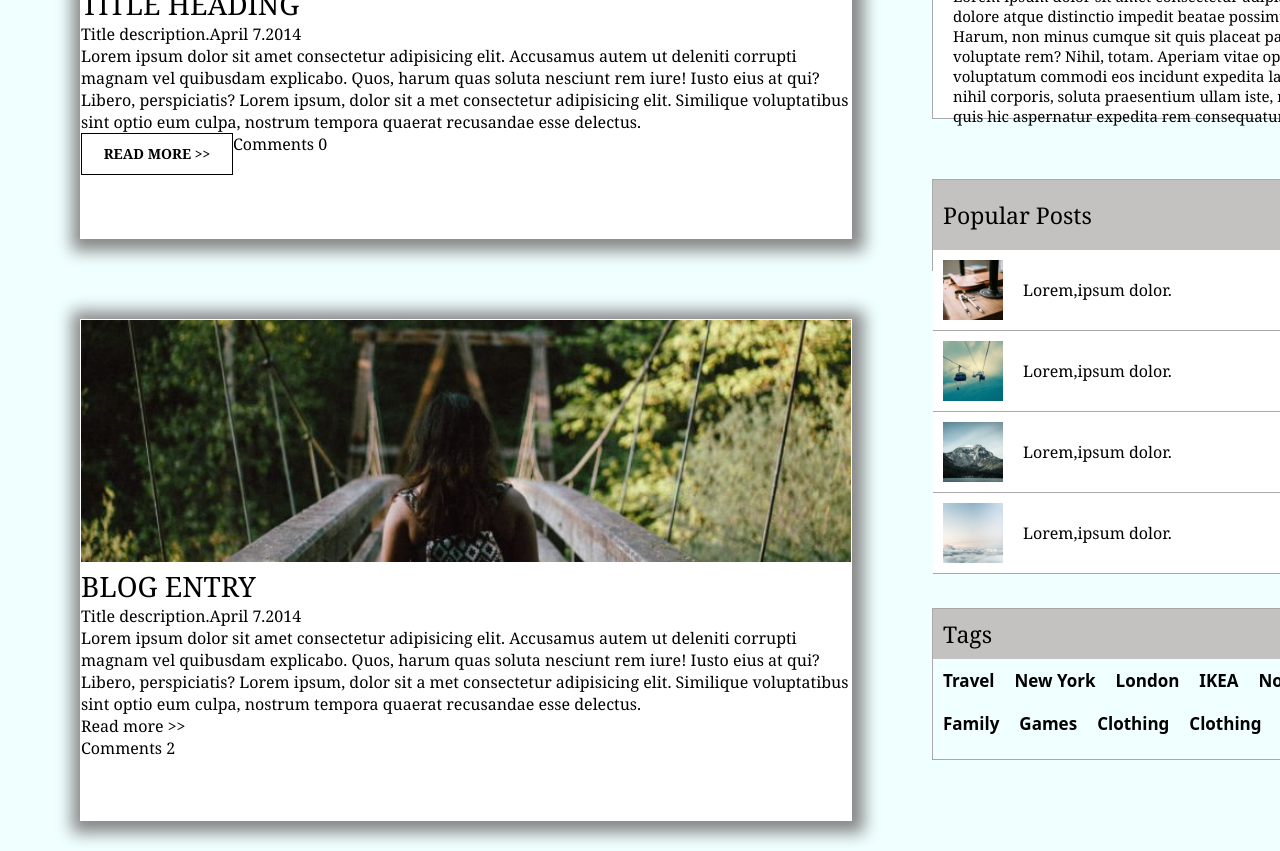
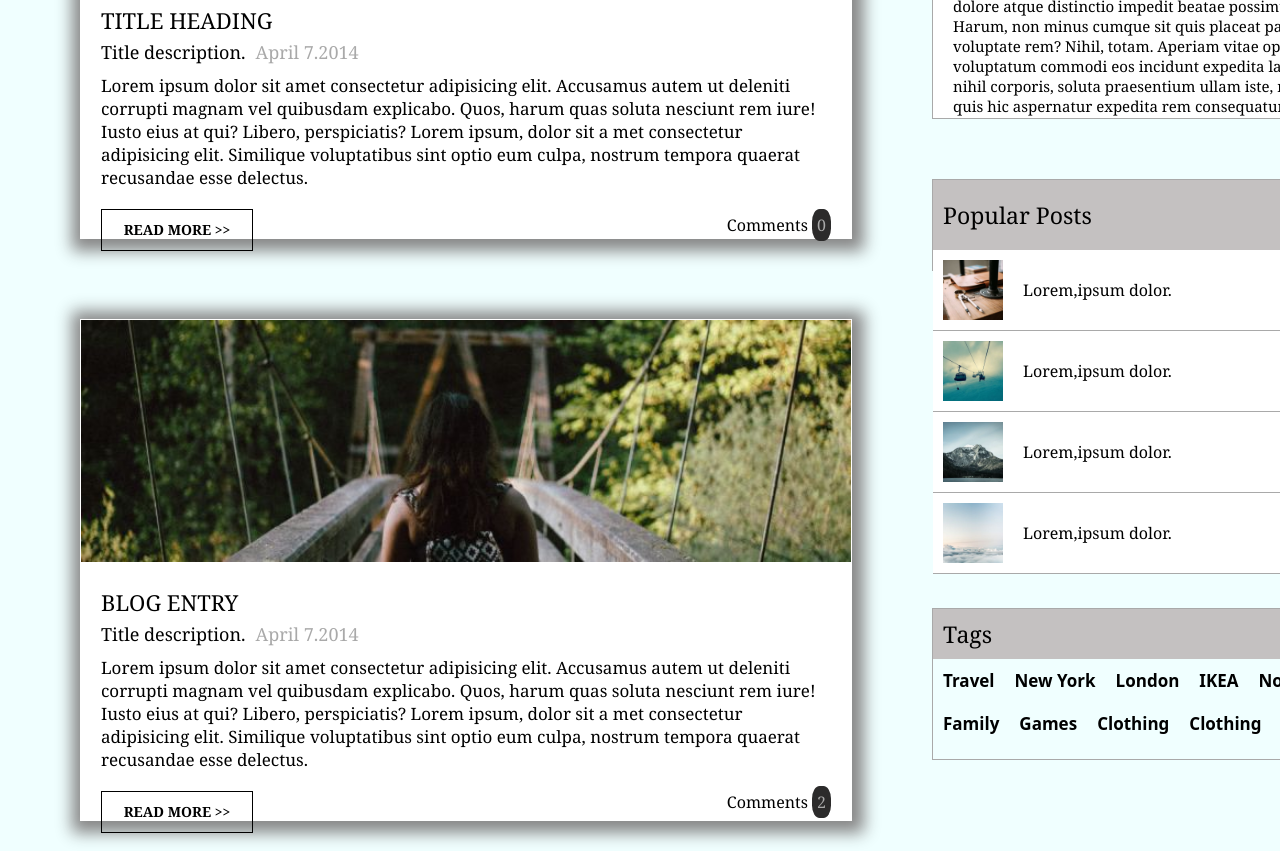
Before and after one commit to SuleymanovaBrilyant/flexbox, a plain HTML site: page style/index.html in a window 1280 px wide. Shown: the part 540-1391 px from the top of the page. Drawn offline with Linux system fonts and the light colour scheme.

Commit message:
elave deyisiklik

```diff
--- a/style/index.html
+++ b/style/index.html
@@ -17,37 +17,37 @@
                 <div>
                     <div class="top-left">
                         <div><img src="./img/woods.jpg" alt=""></div>
-                        <h2>Title heading</h2>
-                        <p>Title description.<span>April 7.2014</span></p>
-                        <p>Lorem ipsum dolor sit amet consectetur adipisicing elit. Accusamus autem ut deleniti corrupti
+                        <h2 style="padding: 20px 20px 0 20px;font-size: 22px;">Title heading</h2>
+                        <p style="padding: 5px 20px;font-size: 18px;">Title description.<span style="color: darkgray;padding-left: 10px;">April 7.2014</span></p>
+                        <p style="padding: 5px 20px;font-size: 17px;">Lorem ipsum dolor sit amet consectetur adipisicing elit. Accusamus autem ut deleniti corrupti
                             magnam vel quibusdam explicabo. Quos, harum quas soluta nesciunt rem iure! Iusto eius at
                             qui? Libero, perspiciatis? Lorem ipsum, dolor sit a met consectetur adipisicing elit.
                             Similique voluptatibus sint optio eum culpa, nostrum tempora quaerat recusandae esse
                             delectus.</p>
                         <div class="flex">
                             <div>Read more >></div>
-                            <div>Comments <span>0</span></div>
+                            <div style="padding-top: 5px;">Comments <span style="border-radius: 40%; background-color: rgb(44, 43, 43);color:darkgrey;padding: 5px;">0</span></div>
                         </div>
                     </div>
                     <div class="top-left">
                         <div><img src="./img/bridge.jpg" alt=""></div>
-                        <h2>Blog entry</h2>
-                        <p>Title description.<span>April 7.2014</span></p>
-                        <p>Lorem ipsum dolor sit amet consectetur adipisicing elit. Accusamus autem ut deleniti corrupti
+                        <h2  style="padding: 20px 20px 0 20px;font-size: 22px;">Blog entry</h2>
+                        <p  style="padding: 5px 20px;font-size: 18px;">Title description.<span  style="color: darkgray;padding-left: 10px;">April 7.2014</span></p>
+                        <p style="padding: 5px 20px;font-size: 17px;">Lorem ipsum dolor sit amet consectetur adipisicing elit. Accusamus autem ut deleniti corrupti
                             magnam vel quibusdam explicabo. Quos, harum quas soluta nesciunt rem iure! Iusto eius at
                             qui? Libero, perspiciatis? Lorem ipsum, dolor sit a met consectetur adipisicing elit.
                             Similique voluptatibus sint optio eum culpa, nostrum tempora quaerat recusandae esse
                             delectus.</p>
-                        <div>
-                            <div class="flex">Read more >></div>
-                            <div>Comments <span>2</span></div>
+                        <div class="flex">
+                            <div>Read more >></div>
+                            <div>Comments <span style="border-radius: 40%; background-color: rgb(44, 43, 43);color:darkgrey;padding: 5px;"">2</span></div>
                         </div>
                     </div>
                 </div>
                 <div class="right">
                     <div style="background-color: white;">
                         <div style="width: 550px; height: 200px;"><img style="width: 100%; height: 100%;" src="./img/avatar.jpg" alt=""></div>
-                        <p style="font-size: 17px; padding: 10px 20px; 0 20px">My Name</p>
+                        <p style="font-size: 17px; padding: 10px 20px 0 20px">My Name</p>
                         <p style="font-size: 15px; padding: 5px 20px;">Lorem ipsum dolor sit amet consectetur adipisicing elit. Ducimus dolore atque distinctio
                             impedit beatae possimus rem facere expedita. Harum, non minus cumque sit quis placeat
                             pariatur. Repudiandae cum voluptate rem? Nihil, totam. Aperiam vitae optio nemo possimus
--- a/style/style.css
+++ b/style/style.css
@@ -42,6 +42,8 @@
 
 .flex {
     display: flex;
+    justify-content: space-between;
+    padding: 15px 20px;
 }
 
 .flex>div:first-child {
```
